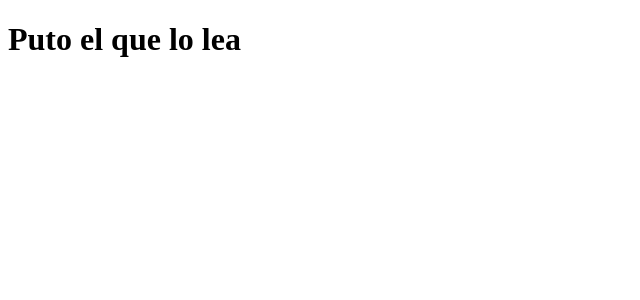
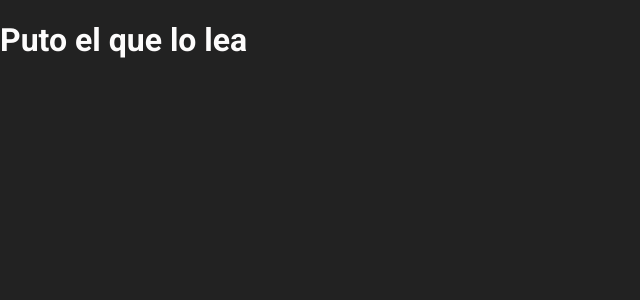
Before and after one commit to Carlos12001/CineTEC, an Angular app in the folder web/CineTEC/: page /home in a window 1280 px wide. Shown: the top 300 px of the page, without its empty margins (0-640 px from the left). Built offline with nearby package versions, Linux system fonts and the light colour scheme.

Commit message:
feat: set default config

```diff
--- a/web/CineTEC/src/index.html
+++ b/web/CineTEC/src/index.html
@@ -1,11 +1,15 @@
-<!doctype html>
+<!DOCTYPE html>
 <html lang="en">
   <head>
-  <meta charset="utf-8">
+    <meta charset="utf-8" />
     <title>CineTEC</title>
-  <base href="/">
-  <meta name="viewport" content="width=device-width, initial-scale=1">
-  <link rel="icon" type="image/x-icon" href="favicon.ico">
+    <base href="/" />
+    <meta name="viewport" content="width=device-width, initial-scale=1" />
+    <link rel="icon" type="image/x-icon" href="favicon.ico" />
+    <link
+      href="https://fonts.googleapis.com/css2?family=Roboto:wght@400;700&display=swap"
+      rel="stylesheet"
+    />
   </head>
   <body>
     <app-root></app-root>
--- a/web/CineTEC/src/main.ts
+++ b/web/CineTEC/src/main.ts
@@ -2,6 +2,6 @@
 
 import { AppModule } from './app/app.module';
 
-
-platformBrowserDynamic().bootstrapModule(AppModule)
-  .catch(err => console.error(err));
+platformBrowserDynamic()
+  .bootstrapModule(AppModule)
+  .catch((err) => console.error(err));
--- a/web/CineTEC/src/styles.css
+++ b/web/CineTEC/src/styles.css
@@ -1 +1,16 @@
-/* You can add global styles to this file, and also import other style files */
+/* En styles.css o en un archivo CSS global */
+:root {
+  --text: #fdfcfc;
+  --background: #222222;
+  --primary: #01528f;
+  --secondary: #222222;
+  --accent: #404040;
+}
+
+body {
+  margin: 0;
+  padding: 0;
+  background-color: var(--background);
+  color: var(--text);
+  font-family: "Roboto", sans-serif;
+}
```
Lines whose indentation alone changed are shown as unchanged.
